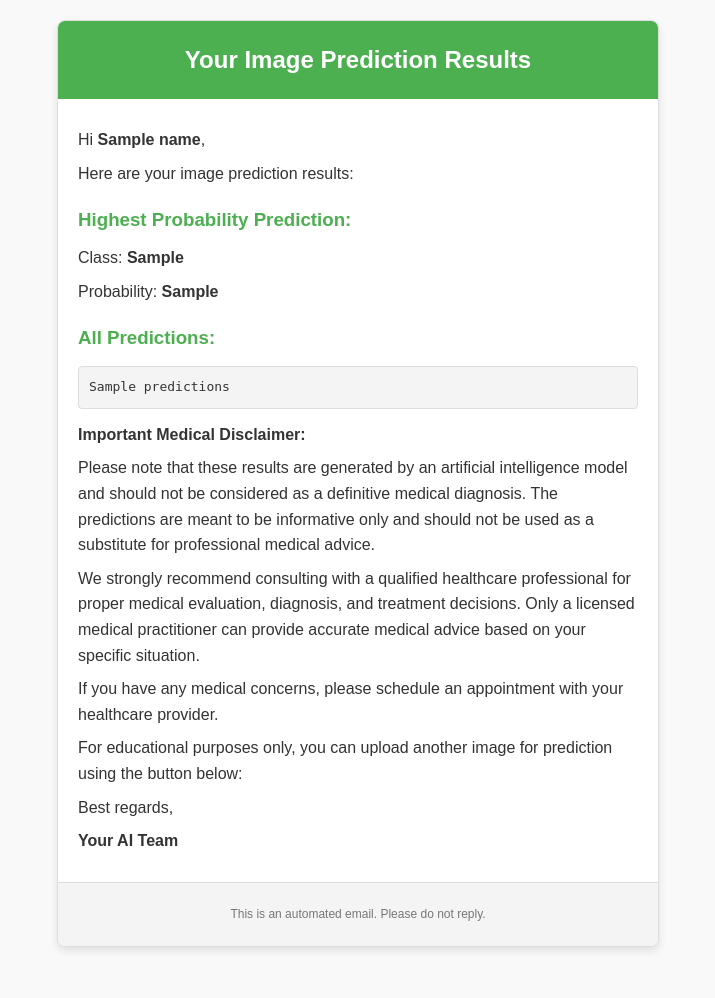
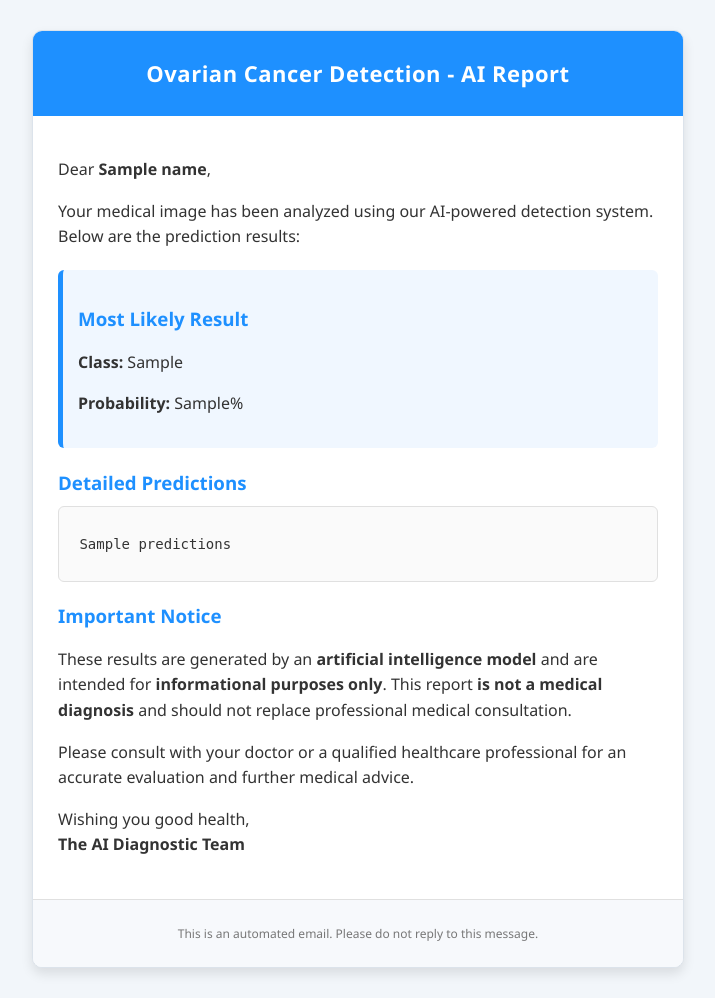
Before and after one commit to Shreeraksha3/Ovarian_Cancer_Detection, a Django app: template myproject/imageapp/templates/prediction_email.html in a window 1280 px wide. Shown: the whole page, without its empty margins (282-997 px from the left). Before the commit the page ends 951 px from the top, so only its background shows below. Run offline with Django 5.2, Linux system fonts and the light colour scheme; the template is opened without the code that fills it: most values are stand-ins (such as "Sample title", 1, 10 or a date in 2020).

```diff
--- a/myproject/imageapp/templates/prediction_email.html
+++ b/myproject/imageapp/templates/prediction_email.html
@@ -3,100 +3,95 @@
 <head>
     <style>
         body {
-            font-family: Arial, sans-serif;
-            background-color: #f9f9f9;
+            font-family: "Segoe UI", Tahoma, Geneva, Verdana, sans-serif;
+            background-color: #f2f6fa;
             margin: 0;
             padding: 0;
             line-height: 1.6;
+            color: #333333;
         }
         .email-container {
-            max-width: 600px;
-            margin: 20px auto;
+            max-width: 650px;
+            margin: 30px auto;
             background-color: #ffffff;
-            border-radius: 8px;
+            border-radius: 10px;
             overflow: hidden;
-            box-shadow: 0 4px 8px rgba(0, 0, 0, 0.1);
-            border: 1px solid #ddd;
+            box-shadow: 0 6px 12px rgba(0, 0, 0, 0.1);
+            border: 1px solid #dce3eb;
         }
         .email-header {
-            background-color: #4CAF50;
+            background-color: #1E90FF;
             color: #ffffff;
-            padding: 20px;
+            padding: 25px;
             text-align: center;
-            font-size: 24px;
+            font-size: 22px;
             font-weight: bold;
+            letter-spacing: 0.5px;
         }
         .email-body {
-            padding: 20px;
-            color: #333333;
+            padding: 25px;
         }
         .email-body h3 {
-            color: #4CAF50;
-            margin-bottom: 10px;
+            color: #1E90FF;
+            margin-bottom: 8px;
         }
-        .email-body p {
-            margin: 8px 0;
+        .highlight-box {
+            background-color: #f0f7ff;
+            border-left: 5px solid #1E90FF;
+            padding: 15px;
+            margin: 20px 0;
+            border-radius: 6px;
         }
-        .email-body pre {
-            background-color: #f4f4f4;
-            padding: 10px;
-            border-radius: 4px;
-            border: 1px solid #ddd;
+        .results-box {
+            background-color: #fafafa;
+            padding: 12px;
+            border: 1px solid #e0e0e0;
+            border-radius: 6px;
             font-family: monospace;
+            font-size: 14px;
             overflow-x: auto;
         }
         .email-footer {
-            background-color: #f4f4f4;
+            background-color: #f7f9fc;
             text-align: center;
-            padding: 10px;
+            padding: 12px;
             font-size: 12px;
             color: #777777;
-            border-top: 1px solid #ddd;
-        }
-        .button {
-            display: inline-block;
-            background-color: #4CAF50;
-            color: #ffffff;
-            padding: 10px 20px;
-            text-decoration: none;
-            border-radius: 4px;
-            margin-top: 10px;
-            font-size: 16px;
-        }
-        .button:hover {
-            background-color: #45a049;
+            border-top: 1px solid #e0e0e0;
         }
     </style>
 </head>
 <body>
     <div class="email-container">
         <div class="email-header">
-            Your Image Prediction Results
+            Ovarian Cancer Detection - AI Report
         </div>
         <div class="email-body">
-            <p>Hi <strong>{{ name }}</strong>,</p>
-            <p>Here are your image prediction results:</p>
+            <p>Dear <strong>{{ name }}</strong>,</p>
+            <p>Your medical image has been analyzed using our AI-powered detection system. Below are the prediction results:</p>
 
-            <h3>Highest Probability Prediction:</h3>
-            <p>Class: <strong>{{ highest_class }}</strong></p>
-            <p>Probability: <strong>{{ highest_probability }}</strong></p>
+            <div class="highlight-box">
+                <h3>Most Likely Result</h3>
+                <p><b>Class:</b> {{ highest_class }}</p>
+                <p><b>Probability:</b> {{ highest_probability }}%</p>
+            </div>
 
-            <h3>All Predictions:</h3>
-            <pre>{{ predictions }}</pre>
+            <h3>Detailed Predictions</h3>
+            <div class="results-box">
+             <pre> {{ predictions }} </pre>
+            </div>
 
-            <p><strong>Important Medical Disclaimer:</strong></p>
-            <p>Please note that these results are generated by an artificial intelligence model and should not be considered as a definitive medical diagnosis. The predictions are meant to be informative only and should not be used as a substitute for professional medical advice.</p>
-            <p>We strongly recommend consulting with a qualified healthcare professional for proper medical evaluation, diagnosis, and treatment decisions. Only a licensed medical practitioner can provide accurate medical advice based on your specific situation.</p>
+            <h3>Important Notice</h3>
+            <p>These results are generated by an <b>artificial intelligence model</b> and are intended for <b>informational purposes only</b>.
+            This report <b>is not a medical diagnosis</b> and should not replace professional medical consultation.</p>
 
-            <p>If you have any medical concerns, please schedule an appointment with your healthcare provider.</p>
+            <p>Please consult with your doctor or a qualified healthcare professional for an accurate evaluation and further medical advice.</p>
 
-            <p>For educational purposes only, you can upload another image for prediction using the button below:</p>
-
-            <p>Best regards,</p>
-            <p><b>Your AI Team</b></p>
+            <p>Wishing you good health,<br>
+            <b>The AI Diagnostic Team</b></p>
         </div>
         <div class="email-footer">
-            <p>This is an automated email. Please do not reply.</p>
+            <p>This is an automated email. Please do not reply to this message.</p>
         </div>
     </div>
 </body>
```
Also changed, not shown: myproject/imageapp/templates/imageapp/upload.html (+21 -53 lines), myproject/imageapp/utils/send_mail.py (+0 -42 lines), myproject/imageapp/views.py (+113 -226 lines).
